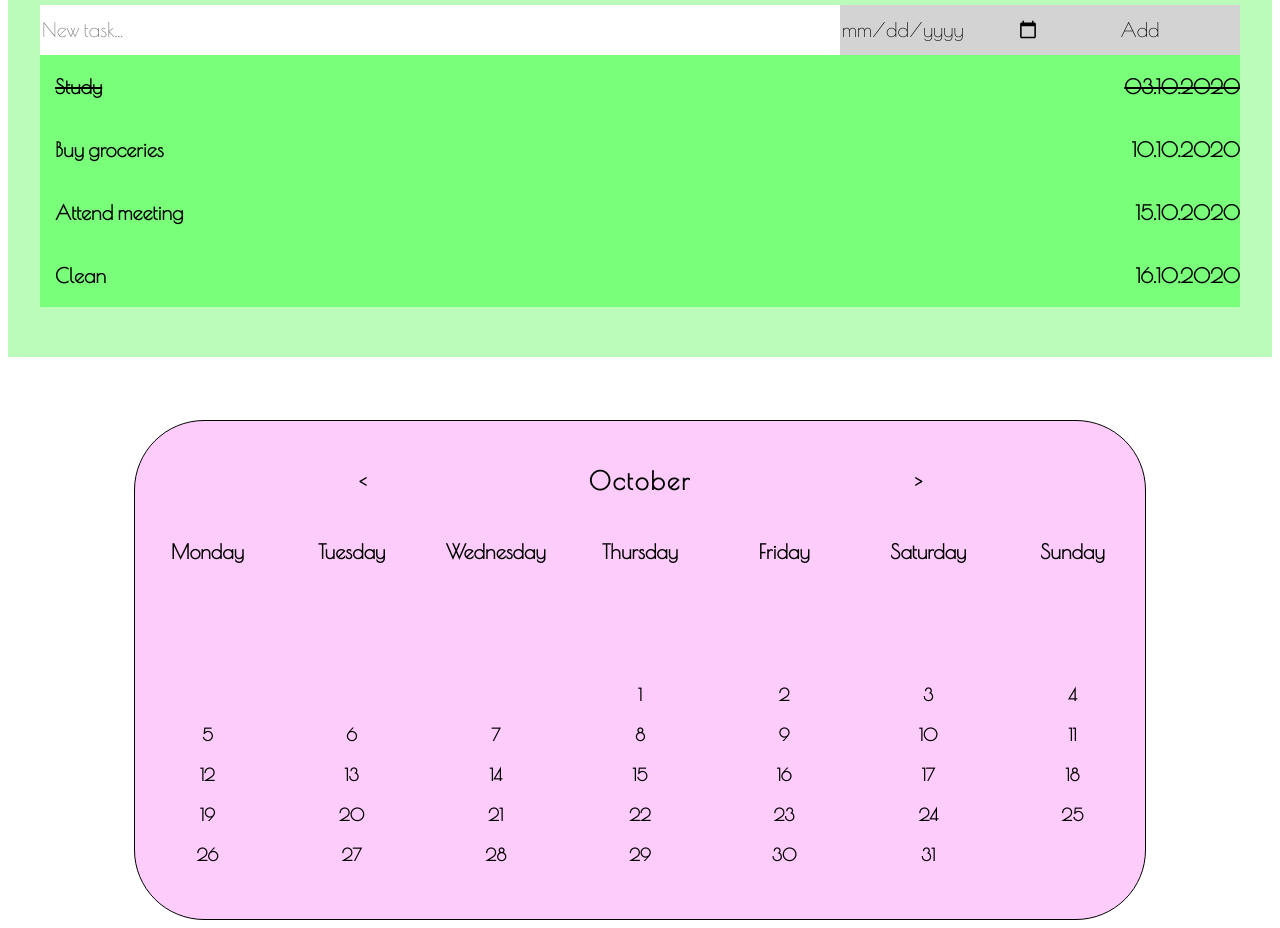
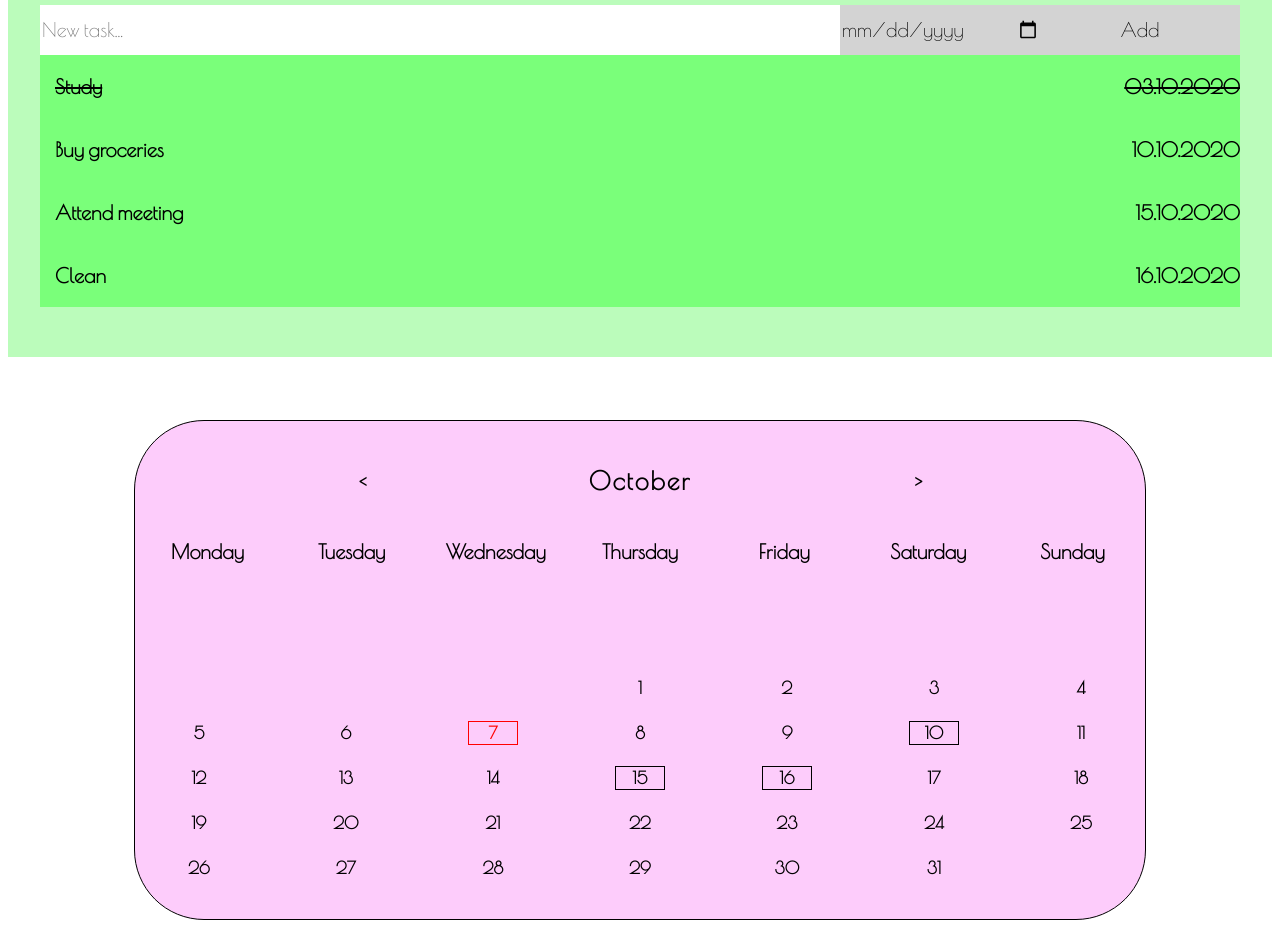
Before and after one commit to RobinUusen/Kalender, a plain HTML site: page index.html in a window 1280 px wide. Shown: the part 95-1023 px from the top of the page. Drawn offline with nearby package versions, Linux system fonts and the light colour scheme.

Commit message:
Modify calendar CSS - make boxes

```diff
--- a/style.css
+++ b/style.css
@@ -56,6 +56,8 @@ button {
 }
 
 .calendar-days {
+  column-gap: 20px;
+  row-gap: 20px;
 }
 
 .calendar-days button {
@@ -63,13 +65,25 @@ button {
   font-weight: bold;
   background-color: #fdccfb;
   border: none;
-  padding: 10px;
   font-size: 17px;
+  width: 40%;
 }
 
-.calendar-days li:first-child {
+.calendar .calendar-days li:first-child {
   grid-column-start: 4;
 }
+
+.calendar-days li:nth-child(7) button {
+  color: red;
+  border: 1px solid red;
+}
+
+.calendar-days li:nth-child(10) button,
+.calendar-days li:nth-child(15) button,
+.calendar-days li:nth-child(16) button {
+  border: 1px solid black;
+}
+
 header {
   background-color: #bbfcbb;
   padding-bottom: 50px;
```
